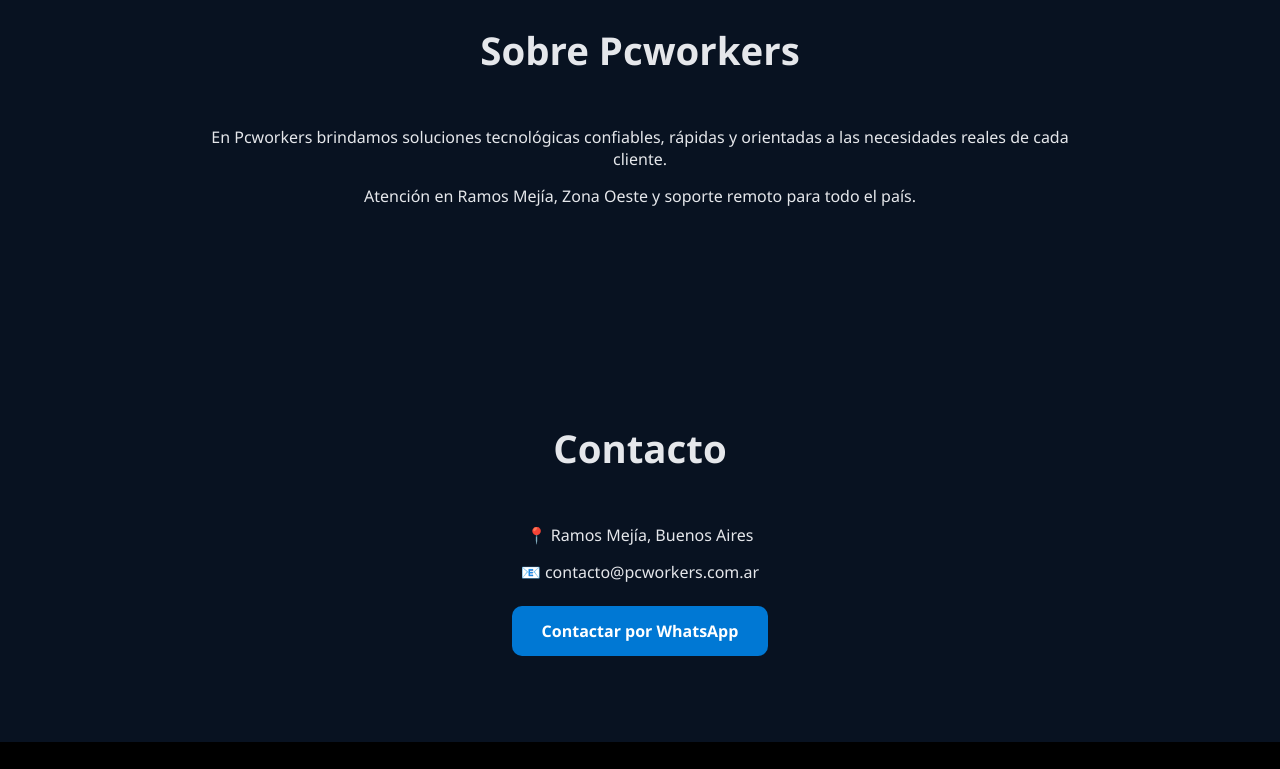
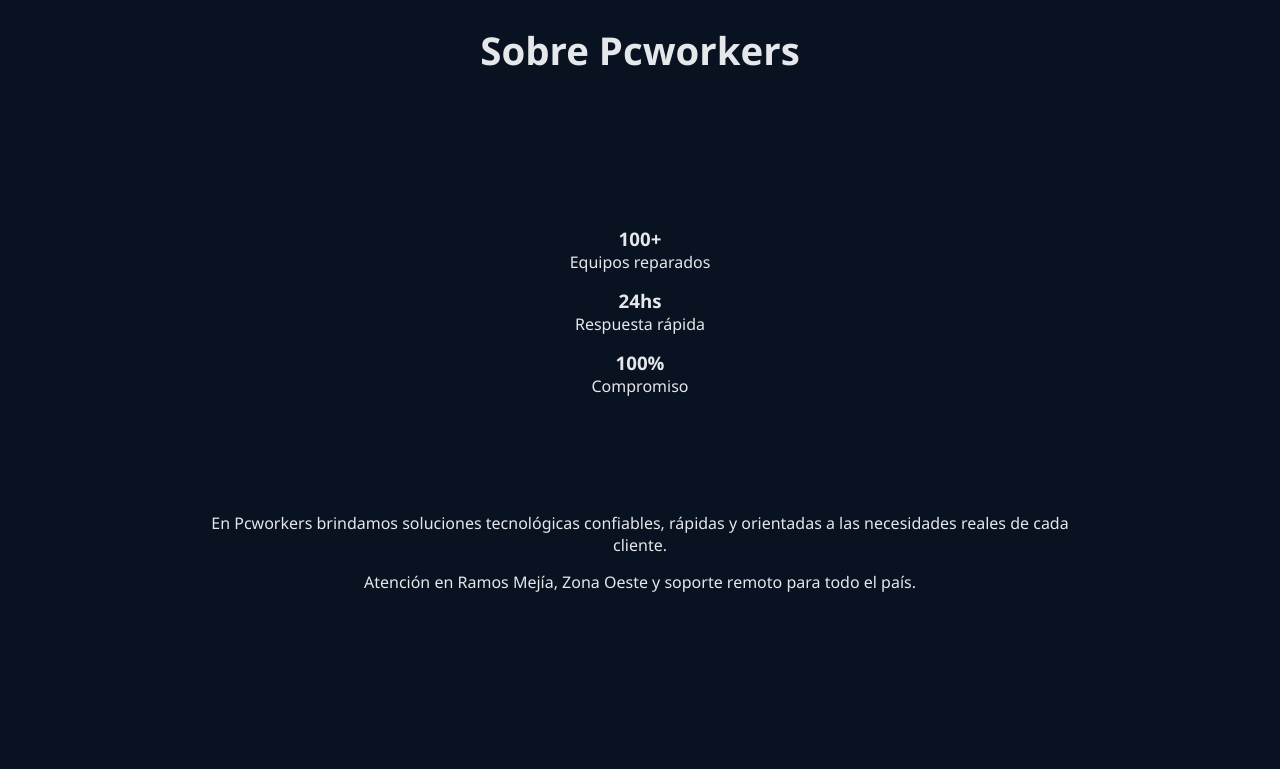
Before and after one commit to pcworkersoficial/Pcworkers-web, a plain HTML site: page index.html in a window 1280 px wide. Shown: the part 1520-2289 px from the top of the page. Drawn offline with Linux system fonts and the light colour scheme.

Commit message:
Add files via upload

```diff
--- a/index.html
+++ b/index.html
@@ -4,7 +4,10 @@
 <head>
     <meta charset="UTF-8">
     <meta name="viewport" content="width=device-width, initial-scale=1.0">
+<meta name="keywords"
+content="soporte tecnico ramos mejia, reparacion pc ramos mejia, servicio tecnico zona oeste, pcworkers">
 
+<meta name="author" content="Pcworkers">
     <title>Pcworkers | Tecnología con mate y compromiso</title>
 
     <meta name="description"
@@ -16,11 +19,9 @@
 <body>
 
 <header>
-    <div class="container nav">
-
-        <div class="logo">
-            PCWORKERS
-        </div>
+    <div class="logo">
+    img/logo.png
+</div>
 
         <nav>
             <ul>
@@ -144,7 +145,24 @@
         <h2 class="title">
             Sobre Pcworkers
         </h2>
+<section class="stats">
 
+    <div class="stat">
+        <h3>100+</h3>
+        <p>Equipos reparados</p>
+    </div>
+
+    <div class="stat">
+        <h3>24hs</h3>
+        <p>Respuesta rápida</p>
+    </div>
+
+    <div class="stat">
+        <h3>100%</h3>
+        <p>Compromiso</p>
+    </div>
+
+</section>
         <p>
             En Pcworkers brindamos soluciones tecnológicas
             confiables, rápidas y orientadas a las necesidades
```
